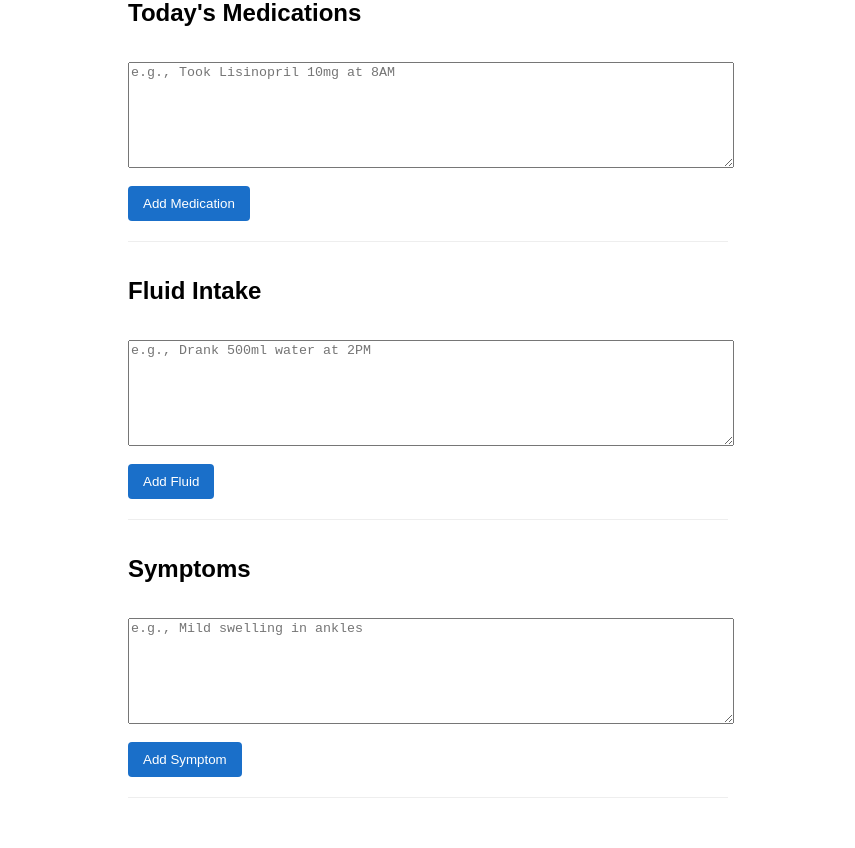
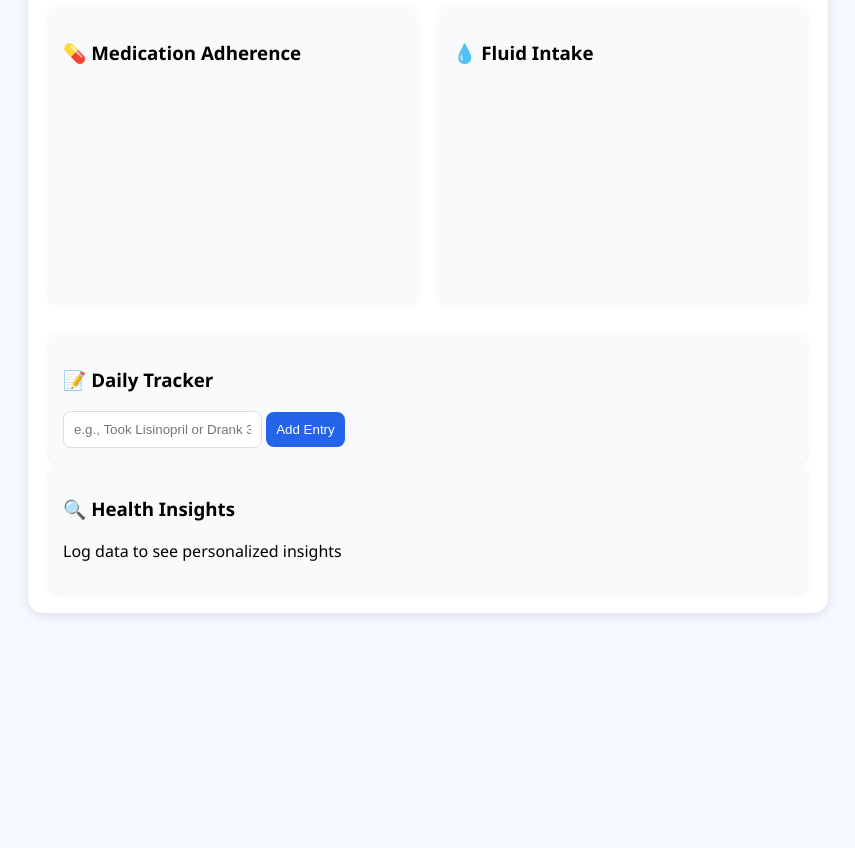
Before and after one commit to ShounakPalnitkar/ckdcompanion, a plain HTML site: page index.html in a window 1280 px wide. Shown: the part 120-968 px from the top of the page, without its empty margins (212-1067 px from the left). After the commit the page ends 800 px from the top, so only its background shows below. Drawn offline with nearby package versions, Linux system fonts and the light colour scheme.

Commit message:
Update index.html

```diff
--- a/index.html
+++ b/index.html
@@ -1,106 +1,170 @@
 <!DOCTYPE html>
 <html>
 <head>
-    <title>Kidney Health Logger</title>
+  <title>Kidney Health Visualizer</title>
+  <script src="https://cdn.jsdelivr.net/npm/chart.js"></script>
   <style>
     body {
-            font-family: Arial, sans-serif;
-            max-width: 600px;
+      font-family: 'Segoe UI', sans-serif;
+      max-width: 800px;
       margin: 0 auto;
       padding: 20px;
-            line-height: 1.6;
+      background: #f5f9ff;
     }
-        .log-section {
+    .kidney-viz {
+      background: white;
+      border-radius: 15px;
+      padding: 20px;
+      box-shadow: 0 3px 10px rgba(0,0,0,0.1);
+    }
+    .viz-row {
+      display: flex;
+      gap: 20px;
       margin-bottom: 30px;
-            border-bottom: 1px solid #eee;
-            padding-bottom: 20px;
     }
-        textarea {
-            width: 100%;
-            height: 100px;
-            margin: 10px 0;
+    .viz-card {
+      flex: 1;
+      background: #f8fafc;
+      border-radius: 10px;
+      padding: 15px;
+      box-shadow: 0 2px 5px rgba(0,0,0,0.05);
+    }
+    canvas {
+      width: 100%!important;
+      height: 200px!important;
+    }
+    .log-entry {
+      background: #f0f4ff;
+      padding: 10px;
+      border-radius: 8px;
+      margin: 8px 0;
+    }
+    button, input {
+      padding: 10px;
+      border-radius: 8px;
+      border: 1px solid #ddd;
     }
     button {
-            background: #1a6fc9;
+      background: #2563eb;
       color: white;
       border: none;
-            padding: 10px 15px;
-            border-radius: 4px;
       cursor: pointer;
-        }
-        .entry {
-            background: #f5f5f5;
-            padding: 10px;
-            margin: 5px 0;
-            border-radius: 4px;
     }
   </style>
 </head>
 <body>
 
-<h1>Kidney Health Logger</h1>
+<div class="kidney-viz">
+  <h1>Kidney Health Visualizer</h1>
 
-<div class="log-section">
-    <h2>Today's Medications</h2>
-    <textarea id="med-input" placeholder="e.g., Took Lisinopril 10mg at 8AM"></textarea>
-    <button onclick="logEntry('med')">Add Medication</button>
-    <div id="med-log"></div>
+  <!-- Visualization Row -->
+  <div class="viz-row">
+    <div class="viz-card">
+      <h3>💊 Medication Adherence</h3>
+      <canvas id="medChart"></canvas>
+    </div>
+    <div class="viz-card">
+      <h3>💧 Fluid Intake</h3>
+      <canvas id="fluidChart"></canvas>
+    </div>
   </div>
 
-<div class="log-section">
-    <h2>Fluid Intake</h2>
-    <textarea id="fluid-input" placeholder="e.g., Drank 500ml water at 2PM"></textarea>
-    <button onclick="logEntry('fluid')">Add Fluid</button>
-    <div id="fluid-log"></div>
+  <!-- Tracking Section -->
+  <div class="viz-card">
+    <h3>📝 Daily Tracker</h3>
+    <div>
+      <input type="text" id="health-input" placeholder="e.g., Took Lisinopril or Drank 300ml">
+      <button onclick="logHealthData()">Add Entry</button>
+    </div>
+    <div id="health-log"></div>
   </div>
 
-<div class="log-section">
-    <h2>Symptoms</h2>
-    <textarea id="symptom-input" placeholder="e.g., Mild swelling in ankles"></textarea>
-    <button onclick="logEntry('symptom')">Add Symptom</button>
-    <div id="symptom-log"></div>
+  <!-- Insights Section -->
+  <div class="viz-card">
+    <h3>🔍 Health Insights</h3>
+    <div id="insights">
+      <p>Log data to see personalized insights</p>
+    </div>
+  </div>
 </div>
 
 <script>
-    function logEntry(type) {
-        const input = document.getElementById(`${type}-input`);
-        const log = document.getElementById(`${type}-log`);
+  // Charts
+  const medCtx = document.getElementById('medChart').getContext('2d');
+  const fluidCtx = document.getElementById('fluidChart').getContext('2d');
 
-        if (input.value.trim() === '') return;
+  const medChart = new Chart(medCtx, {
+    type: 'doughnut',
+    data: {
+      labels: ['Taken', 'Missed'],
+      datasets: [{
+        data: [0, 0],
+        backgroundColor: ['#4ade80', '#f87171']
+      }]
+    }
+  });
 
+  const fluidChart = new Chart(fluidCtx, {
+    type: 'bar',
+    data: {
+      labels: ['Mon','Tue','Wed','Thu','Fri','Sat','Sun'],
+      datasets: [{
+        label: 'Fluid (ml)',
+        data: [0,0,0,0,0,0,0],
+        backgroundColor: '#60a5fa'
+      }]
+    }
+  });
+
+  // Data Handling
+  function logHealthData() {
+    const input = document.getElementById('health-input');
+    if (!input.value.trim()) return;
+
+    const log = document.getElementById('health-log');
     const entry = document.createElement('div');
-        entry.className = 'entry';
+    entry.className = 'log-entry';
     entry.innerHTML = `
-            <div>${new Date().toLocaleTimeString()}</div>
-            <div>${input.value}</div>
+      <span>${new Date().toLocaleTimeString()}</span>
+      <span>${input.value}</span>
     `;
+    log.prepend(entry);
 
-        log.prepend(entry);
+    updateCharts(input.value);
+    generateInsights();
     input.value = '';
-
-        // Save to local storage
-        saveLog(type, entry.innerHTML);
   }
 
-    function saveLog(type, content) {
-        const today = new Date().toLocaleDateString();
-        const logs = JSON.parse(localStorage.getItem('kidneyLogs') || {});
-        if (!logs[today]) logs[today] = { meds: [], fluids: [], symptoms: [] };
-        logs[today][`${type}s`].push(content);
-        localStorage.setItem('kidneyLogs', JSON.stringify(logs));
+  function updateCharts(entry) {
+    // Simulated data update
+    if (entry.includes("Took")) {
+      medChart.data.datasets[0].data[0]++;
+    } else if (entry.includes("Drank")) {
+      const amount = parseInt(entry.match(/\d+/)?.[0] || 0;
+      fluidChart.data.datasets[0].data[new Date().getDay()] += amount;
+    }
+    medChart.update();
+    fluidChart.update();
   }
 
-    // Load previous logs
-    window.onload = function() {
-        const today = new Date().toLocaleDateString();
-        const logs = JSON.parse(localStorage.getItem('kidneyLogs') || {});
+  function generateInsights() {
+    const insights = document.getElementById('insights');
+    const medsTaken = medChart.data.datasets[0].data[0];
+    const fluids = fluidChart.data.datasets[0].data;
+    const todayFluid = fluids[new Date().getDay()];
 
-        if (logs[today]) {
-            document.getElementById('med-log').innerHTML = logs[today].meds.join('');
-            document.getElementById('fluid-log').innerHTML = logs[today].fluids.join('');
-            document.getElementById('symptom-log').innerHTML = logs[today].symptoms.join('');
+    let html = '';
+    if (medsTaken > 0) {
+      html += `<p>✅ ${medsTaken} medications taken today</p>`;
     }
-    };
+    if (todayFluid > 0) {
+      html += `<p>💧 ${todayFluid}ml fluids consumed`;
+      if (todayFluid < 1000) html += ` (low - aim for 1500ml)`;
+      html += `</p>`;
+    }
+
+    insights.innerHTML = html || '<p>Add more data for insights</p>';
+  }
 </script>
 </body>
 </html>
```
Lines whose indentation alone changed are shown as unchanged.
